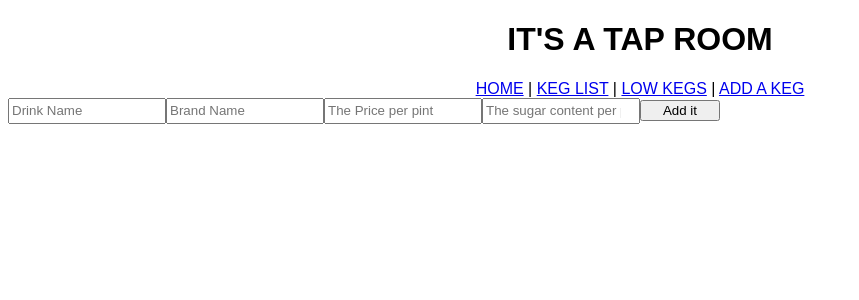
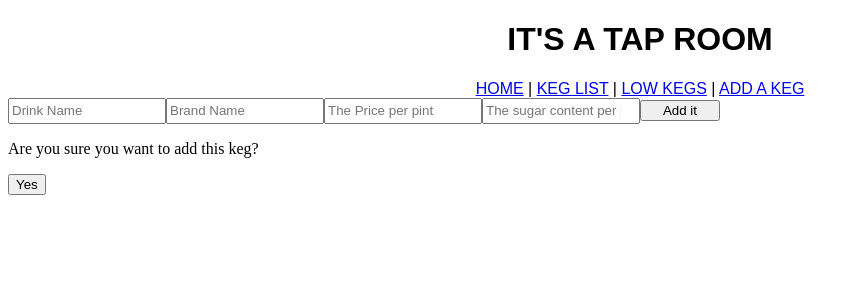
Before and after one commit to j-farkas/taproomreact, a React app: page /#/addkeg in a window 1280 px wide. Shown: the top 300 px of the page, without its empty margins (0-859 px from the left). Built offline with nearby package versions, Linux system fonts and the light colour scheme.

Commit message:
Add confirm

```diff
--- /dev/null
+++ b/src/components/ConfirmAdd.jsx
@@ -0,0 +1,12 @@
+import React from 'react';
+
+function Confirmation(){
+  return (
+    <div>
+      <p>Are you sure you want to add this keg?</p>
+      <button>Yes</button>
+    </div>
+  );
+}
+
+export default Confirmation;
--- a/src/components/Keg.jsx
+++ b/src/components/Keg.jsx
@@ -33,7 +33,6 @@ function Keg(props) {
               }
             `}</style>
       <span className = {this.location.hash.includes('low') && props.pints > 10 ? 'Hidden' : null }>
-
         <button className = {props.name}> Sell a pint</button>
         <h2>{props.brand} {props.name}</h2>
         <h3>Grams of Sugar {props.sugarContent}</h3>
--- a/src/components/NewKeg.jsx
+++ b/src/components/NewKeg.jsx
@@ -1,7 +1,22 @@
 import React from 'react';
+import Confirmation from './ConfirmAdd';
 
 
-function NewKeg(){
+class NewKeg extends React.Component {
+
+  constructor(props) {
+    super(props);
+    this.state = {
+      formVisibleOnPage: false
+    };
+    this.handleClick = this.handleClick.bind(this);
+  }
+
+  handleClick(){
+    console.log('Hey, you clicked me! I do not have code to change my state quite yet, but I will in a moment!');
+  }
+
+  render(){
     return (
       <div>
         <style jsx>{`
@@ -37,10 +52,12 @@ function NewKeg(){
             type ='hidden'
             id='pints'
             value='124'/>
-        <button type='submit'>Add it</button>
+          <button onClick={this.handleClick} type='submit'>Add it</button>
         </form>
+        <Confirmation />
       </div>
     );
   }
+}
 
 export default NewKeg;
```
Lines whose indentation alone changed are shown as unchanged.
